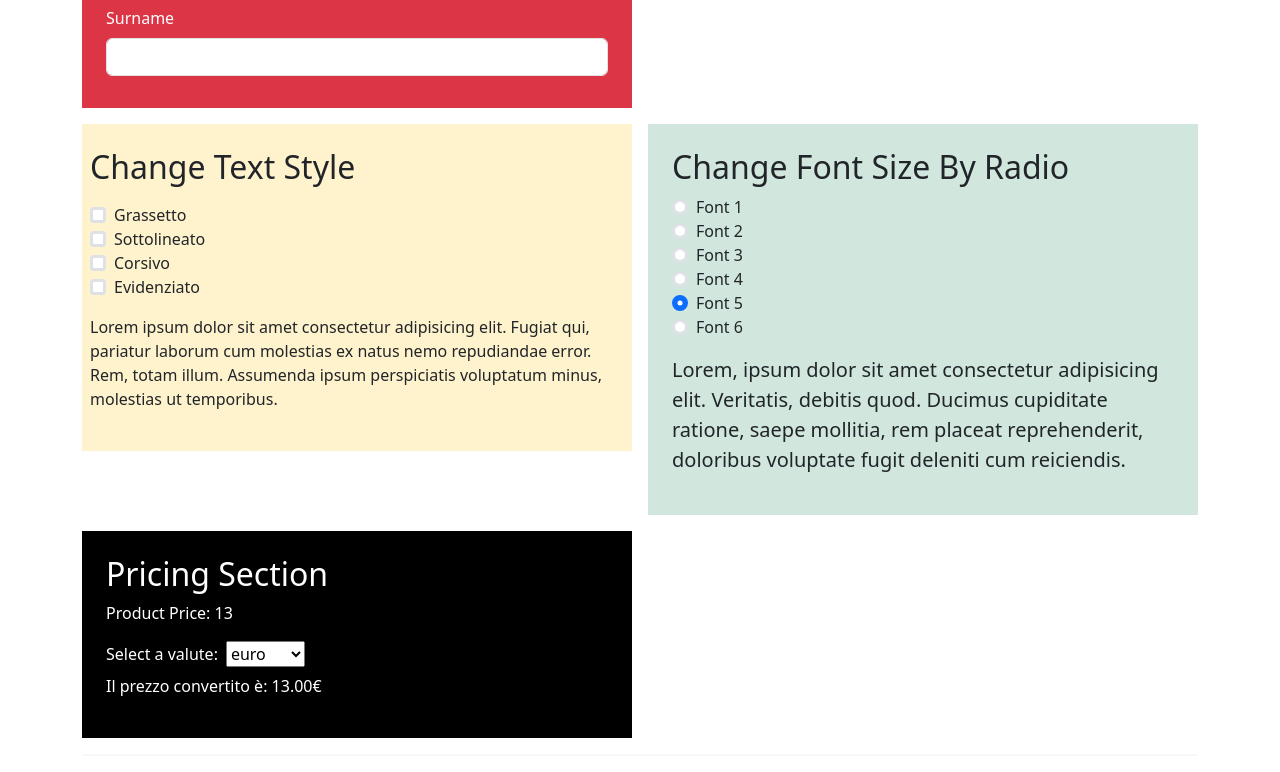
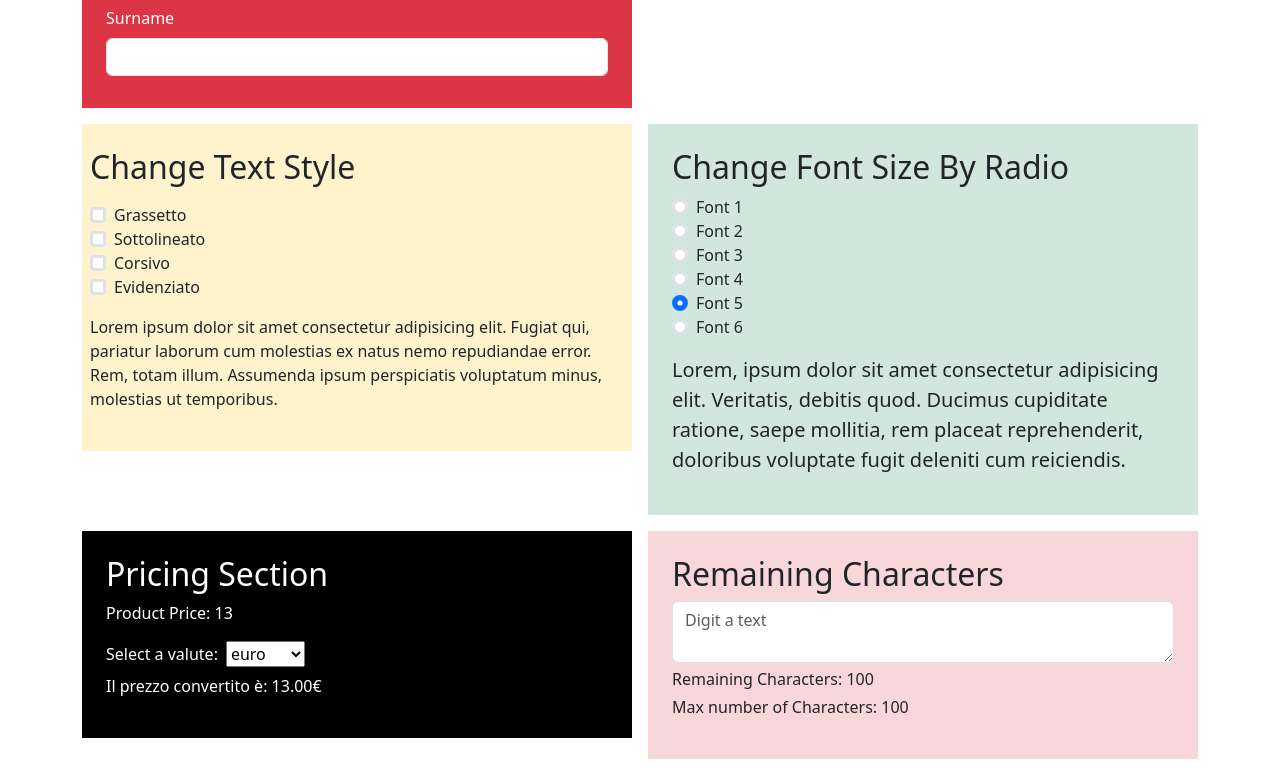
Before and after one commit to mariarita-depierro/react-binding, a React (Vite) app: page / in a window 1280 px wide. Shown: the part 1173-1945 px from the top of the page. Built offline with nearby package versions, Linux system fonts and the light colour scheme.

Commit message:
add RemainingCharactersSection.jsx

```diff
--- a/src/components/layout/Main.jsx
+++ b/src/components/layout/Main.jsx
@@ -9,6 +9,7 @@ import ConvertPriceSection from "../sections-parte2/ConvertPriceSection";
 import FilterByNameSection from "../sections-parte2/FilterByNameSection";
 import FontSizeByRadioSection from "../sections-parte2/FontSizeByRadioSection";
 import FullNameSection from "../sections-parte2/FullNameSection";
+import RemainingCharactersSection from "../sections-parte2/RemainingCharactersSection";
 import TextStyleByCheckbox from "../sections-parte2/TextStyleByCheckbox";
 import UpdateTextSection from "../sections-parte2/UpdateTextSection";
 
@@ -66,14 +67,13 @@ export default function Main() {
         <div className="col-md-6">
           <ConvertPriceSection />
         </div>
+        <div className="col-md-6">
+          <RemainingCharactersSection />
+        </div>
       </div>
-      <hr className="border" />
     </main>
   );
 }
 
-/* 9. mostra il numero di caratteri rimanenti da scrivere
-durante la digitazione in una textarea*/
-
 /* 10. mostra degli avvisi riguardo la quantità di testo
 scritto in una textarea (es. troppo corto, troppo lungo, lunghezza ottimale) */
--- a/src/components/sections-parte2/CharacterCounterSection.jsx
+++ b/src/components/sections-parte2/CharacterCounterSection.jsx
@@ -4,7 +4,7 @@ in una casella di input o textarea, aggiornando il conteggio ad ogni digitazione
 import { useState } from "react";
 
 export default function CharacterCounterSection() {
-  const [text, setText] = useState("Text Example");
+  const [text, setText] = useState("");
 
   return (
     <section className="bg-primary text-white p-4">
@@ -18,6 +18,7 @@ export default function CharacterCounterSection() {
           id="text"
           type="text"
           className="form-control"
+          placeholder="Text Example"
           value={text}
         />
         <h3 className="form-text text-white">
--- /dev/null
+++ b/src/components/sections-parte2/RemainingCharactersSection.jsx
@@ -0,0 +1,30 @@
+/* 9. mostra il numero di caratteri rimanenti da scrivere
+durante la digitazione in una textarea*/
+
+import { useState } from "react";
+
+const maxNumberOfCharacters = 100;
+
+export default function RemainingCharactersSection() {
+  const [character, setCharacter] = useState("");
+
+  const remainingCharacters = maxNumberOfCharacters - character.length;
+
+  return (
+    <section className="bg-danger-subtle p-4">
+      <h2>Remaining Characters</h2>
+      <textarea
+        className="form-control my-1"
+        id="floatingTextarea"
+        placeholder="Digit a text"
+        maxLength={100}
+        value={character}
+        onChange={(e) => setCharacter(e.target.value)}
+      ></textarea>
+      <label htmlFor="floatingTextarea" className="mb-1">
+        Remaining Characters: {remainingCharacters}
+      </label>
+      <p>Max number of Characters: {maxNumberOfCharacters}</p>
+    </section>
+  );
+}
```
